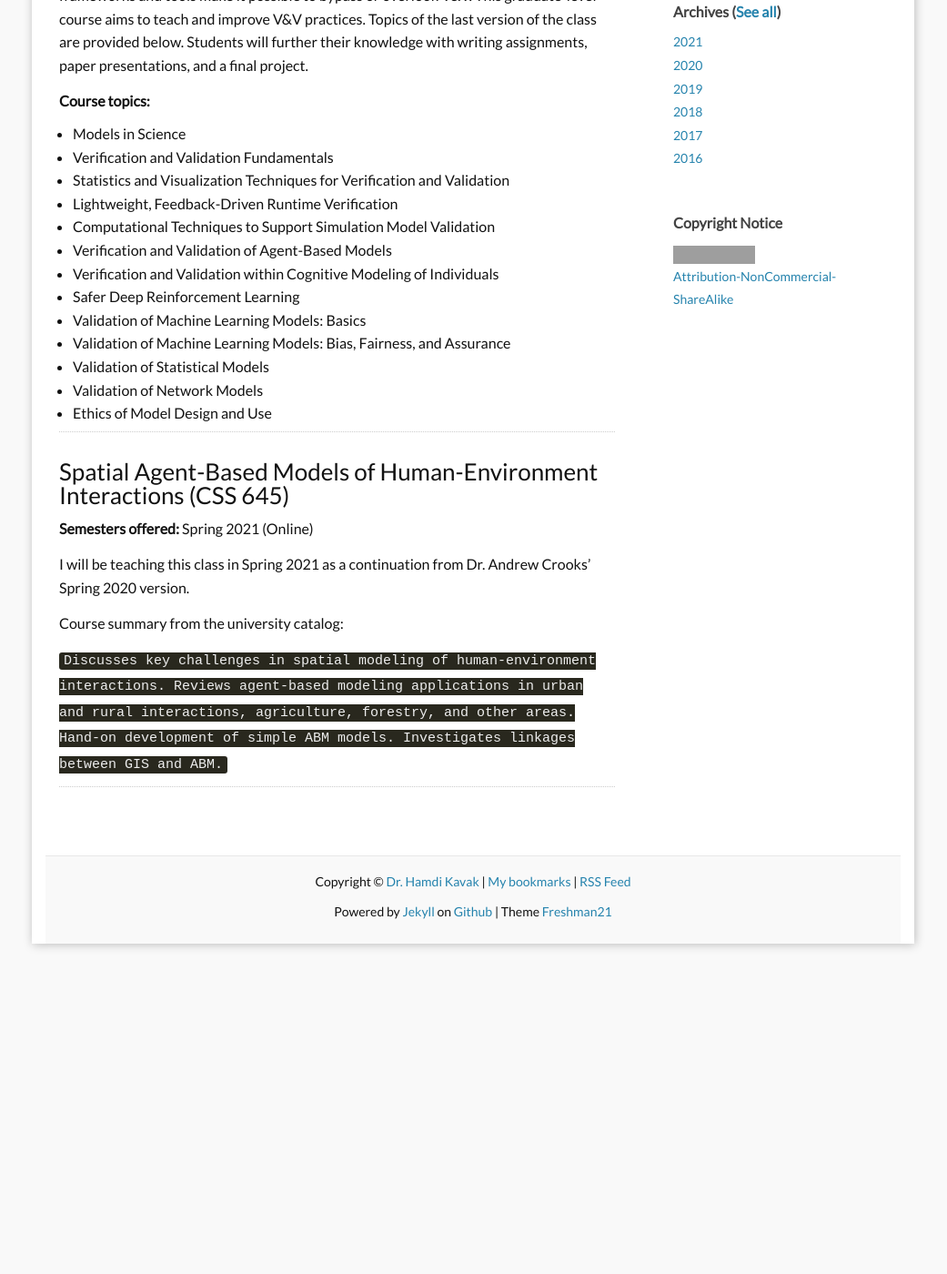
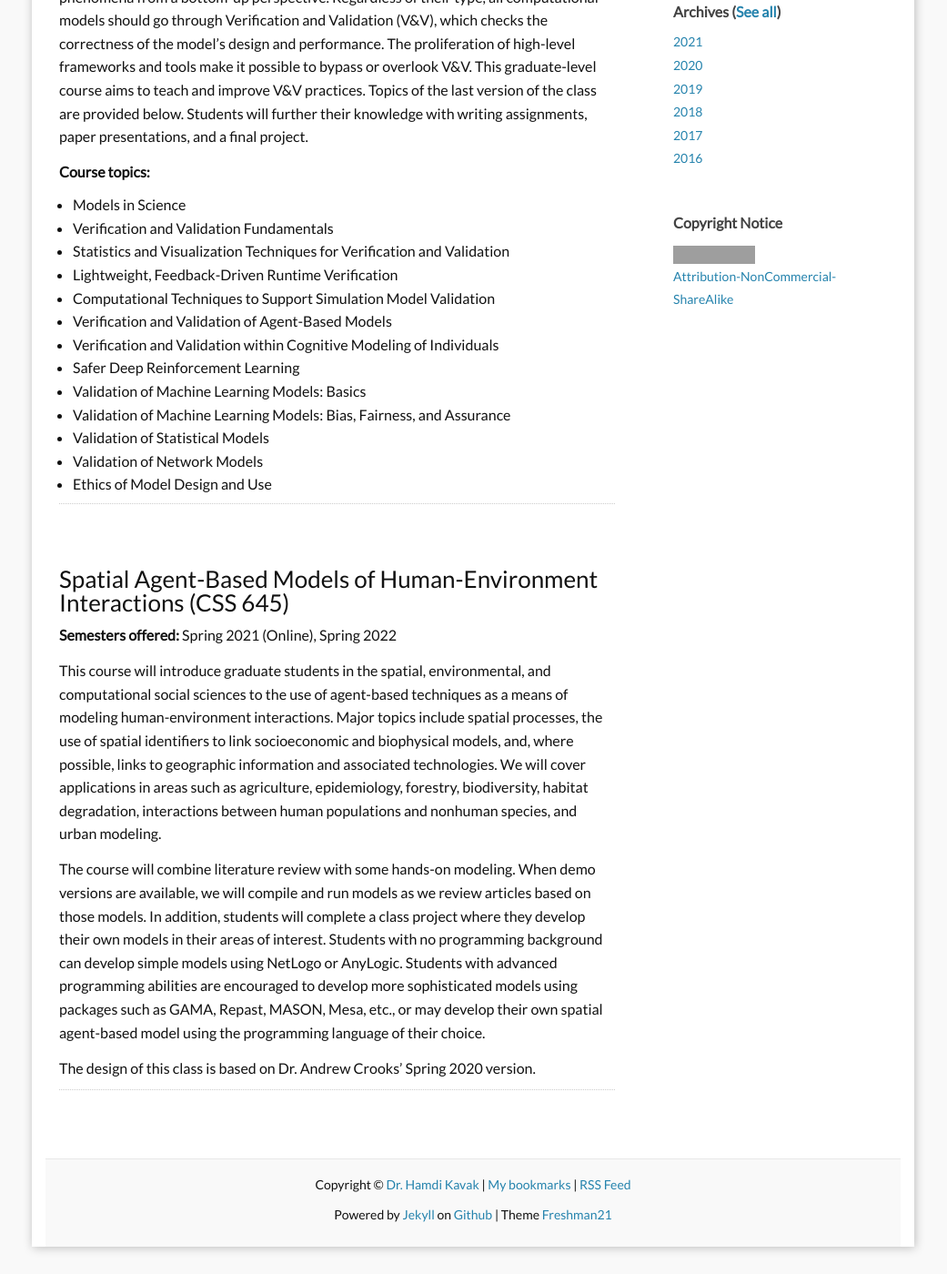
Before and after one commit to hamdikavak/hamdikavak.github.io, a Jekyll site: the page built from g_teaching.md, in a window 1280 px wide and 1400 px high, scrolled down 1812 px. Shown: the whole window at 91% size, without its empty margins (120-1161 px from the left). Built offline with Jekyll 4.4.1, drawn with Linux system fonts in a browser that asks for light colours; nearby versions of some CDN libraries; before the commit the page ends 2879 px from its top, so only the background shows below that; grey boxes are pictures that could not be loaded.

Commit message:
Updated 645 class description

````diff
--- a/g_teaching.md
+++ b/g_teaching.md
@@ -14,6 +14,7 @@ I believe teaching and research should support each other as much as possible so
 *Last updated on Jan 16, 2022.*
 
 ---
+<br/>
 
 ### Modeling and Simulation 1 (CDS 230)
 **Semesters offered:** Fall 2019, Spring 2020, Fall 2020 (Online), Spring 2021 (Online), Fall 2021.
@@ -25,6 +26,8 @@ I am the course coordinator and instructor for the Modeling and Simulation 1 (CD
 <iframe width="560" height="315" src="https://www.youtube.com/embed/H43B112zfuY" frameborder="0" allow="accelerometer; autoplay; encrypted-media; gyroscope; picture-in-picture" allowfullscreen></iframe>
 
 ---
+<br/>
+
 ### Verification and Validation of Models (CSI 709/CSS 739)
 **Semesters offered:** Fall 2020 (Online), Fall 2021
 
@@ -47,17 +50,17 @@ Computational models come in different forms ranging from machine learning model
 - Validation of Network Models
 - Ethics of Model Design and Use
 
+---
+<br/>
+
+### Spatial Agent-Based Models of Human-Environment Interactions (CSS 645)
+**Semesters offered:** Spring 2021 (Online), Spring 2022
+
+This course will introduce graduate students in the spatial, environmental, and computational social sciences to the use of agent-based techniques as a means of modeling human-environment interactions. Major topics include spatial processes, the use of spatial identifiers to link socioeconomic and biophysical models, and, where possible, links to geographic information and associated technologies. We will cover applications in areas such as agriculture, epidemiology, forestry, biodiversity, habitat degradation, interactions between human populations and nonhuman species, and urban modeling.
+
+The course will combine literature review with some hands-on modeling. When demo versions are available, we will compile and run models as we review articles based on those models. In addition, students will complete a class project where they develop their own models in their areas of interest. Students with no programming background can develop simple models using NetLogo or AnyLogic. Students with advanced programming abilities are encouraged to develop more sophisticated models using packages such as GAMA, Repast, MASON, Mesa, etc., or may develop their own spatial agent-based model using the programming language of their choice.
 
 
----
-
-### Spatial Agent-Based Models of Human-Environment Interactions (CSS 645)
-**Semesters offered:** Spring 2021 (Online)
-
-I will be teaching this class in Spring 2021 as a continuation from Dr. Andrew Crooks' Spring 2020 version.
-
-Course summary from the university catalog:
-
-```Discusses key challenges in spatial modeling of human-environment interactions. Reviews agent-based modeling applications in urban and rural interactions, agriculture, forestry, and other areas. Hand-on development of simple ABM models. Investigates linkages between GIS and ABM. ```
+The design of this class is based on Dr. Andrew Crooks' Spring 2020 version.
 
 ---
````
